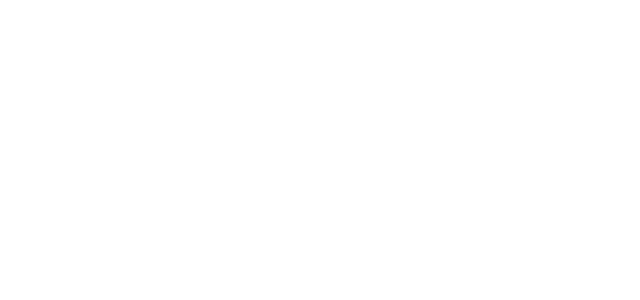
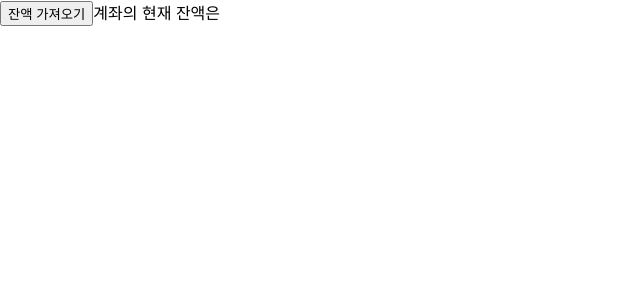
Before and after one commit to skymill2000/fintech_leaders, a React (Create React App) app in the folder myfintechproject/: page /balance in a window 1280 px wide. Shown: the top 300 px of the page, without its empty margins (0-640 px from the left). Built offline with nearby package versions, Linux system fonts and the light colour scheme.

Commit message:
잔액조회 AXIOS 코드 작성

```diff
--- a/myfintechproject/src/App.js
+++ b/myfintechproject/src/App.js
@@ -2,6 +2,7 @@
 import { BrowserRouter as Router, Switch, Route } from "react-router-dom";
 import AuthResultPage from "./pages/AuthResult";
 import AxiosTest from "./pages/AxiosTest";
+import BalancePage from "./pages/BalancePage";
 import ListPage from "./pages/ListPage";
 import MainPage from "./pages/MainPage";
 
@@ -21,6 +22,10 @@
         <Route path="/list" exact>
           <ListPage></ListPage>
         </Route>
+        <Route path="/balance" exact>
+          <BalancePage/>
+        </Route>
+
       </Switch>
     </Router>
   );
--- /dev/null
+++ b/myfintechproject/src/pages/BalancePage.js
@@ -0,0 +1,37 @@
+import React, { useState, useEffect } from "react";
+import { useLocation } from "react-router-dom";
+import queryString from "query-string";
+import axios from "axios";
+import qs from "qs";
+
+const BalancePage = () => {
+    const { search } = useLocation();
+    const { finuseno } = queryString.parse(search);
+    const [balance, setBalance] = useState();
+
+    const getBalance = () =>{
+        const option = {
+            method: "GET",
+            url: "", //postman url 참고하기
+            headers: {
+              Authorization: `bearer ${localStorage.getItem("accessToken")}`,
+            },
+            params: {
+                //포스트맨 참고하여 작성
+            },
+        };
+        axios(option).then((response) => {
+            setBalance(response.data.balance_amt);
+        });
+    }
+
+    return (
+        <div>
+            {finuseno}
+            <button onClick={getBalance}>잔액 가져오기</button>
+            계좌의 현재 잔액은 {balance}
+        </div>
+    )
+}
+
+export default BalancePage
```
